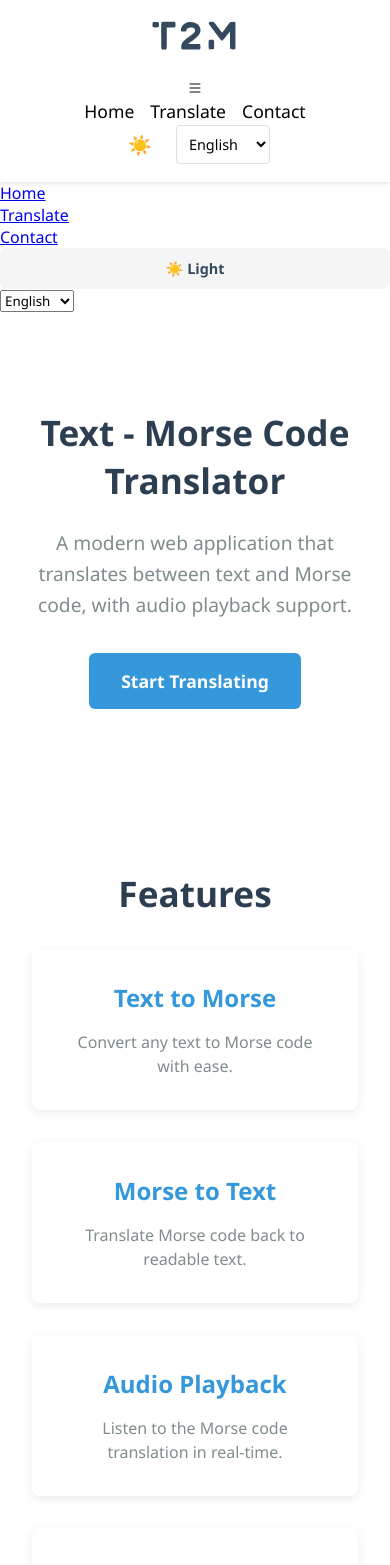
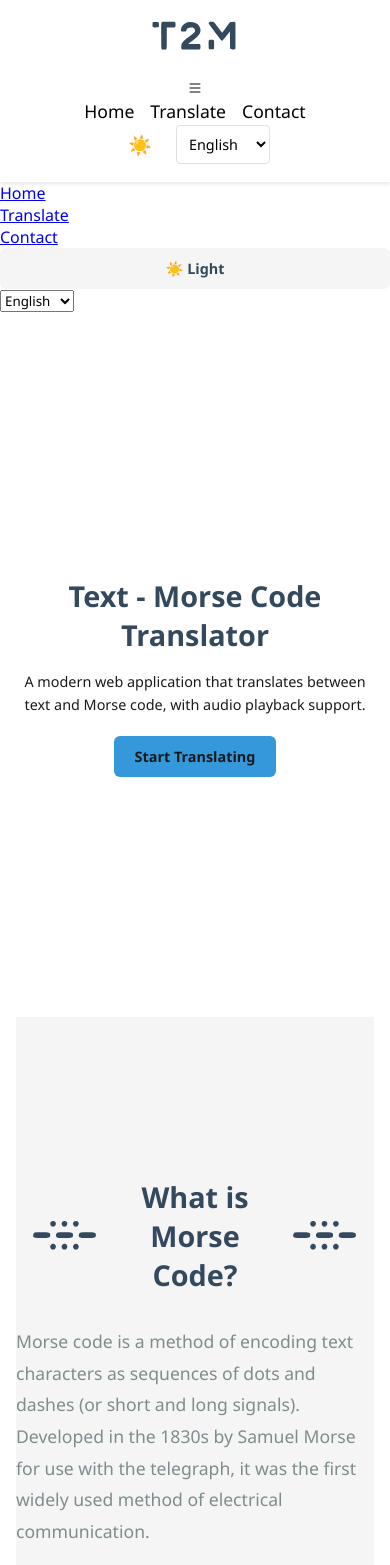
Before and after one commit to y1hy11/T2M---Text-Morse-Code-Translator, a React (Vite) app: page / in a window 390 px wide. Shown: the top 1565 px of the page. Built offline with nearby package versions, Linux system fonts and the light colour scheme.

Commit message:
Enhance Home page with internationalization support and refactor styles for improved responsiveness

```diff
--- a/src/pages/Home.jsx
+++ b/src/pages/Home.jsx
@@ -1,40 +1,22 @@
 import { Link } from 'react-router-dom';
-import '../styles/pages/Home.css';
+import { useTranslation } from 'react-i18next';
+import InfoSection from '../components/InfoSection';
 
 const Home = () => {
+  const { t } = useTranslation();
+
   return (
     <div className="home-container">
       <section className="hero-section">
-        <h1>Text - Morse Code Translator</h1>
+        <h1>{t('homePage.appTitle')}</h1>
         <p className="hero-description">
-          A modern web application that translates between text and Morse code, with audio playback support.
+          {t('homePage.heroDescription')}
         </p>
         <Link to="/convert" className="cta-button">
-          Start Translating
+          {t('homePage.startTranslating')}
         </Link>
       </section>
-
-      <section className="features-section">
-        <h2>Features</h2>
-        <div className="features-grid">
-          <div className="feature-card">
-            <h3>Text to Morse</h3>
-            <p>Convert any text to Morse code with ease.</p>
-          </div>
-          <div className="feature-card">
-            <h3>Morse to Text</h3>
-            <p>Translate Morse code back to readable text.</p>
-          </div>
-          <div className="feature-card">
-            <h3>Audio Playback</h3>
-            <p>Listen to the Morse code translation in real-time.</p>
-          </div>
-          <div className="feature-card">
-            <h3>Responsive Design</h3>
-            <p>Works flawlessly on both desktop and mobile devices.</p>
-          </div>
-        </div>
-      </section>
+      <InfoSection />
     </div>
   );
 };
--- a/src/styles/pages/Home.css
+++ b/src/styles/pages/Home.css
@@ -1,4 +1,3 @@
-/* src/styles/pages/Home.css */
 .home-container {
   max-width: 1200px;
   margin: 0 auto;
@@ -12,28 +11,36 @@
 
 .hero-section h1 {
   font-size: 2.8rem;
-  color: #2c3e50;
+  color: var(--primary-color);
   margin-bottom: 1.5rem;
 }
 
 .hero-description {
   font-size: 1.2rem;
-  color: #7f8c8d;
+  color: var(--text-light);
   max-width: 700px;
   margin: 0 auto 2rem;
   line-height: 1.6;
 }
 
+.dark-mode .hero-description {
+  color: var(--text-dark);
+}
+
 .cta-button {
   display: inline-block;
   padding: 1rem 2rem;
-  background-color: #3498db;
-  color: white;
+  background-color: var(--secondary-color);
+  color: var(--text-light);
   font-size: 1.1rem;
   font-weight: 600;
   text-decoration: none;
   border-radius: 6px;
   transition: all 0.3s ease;
+}
+
+.dark-mode .cta-button {
+  color: var(--text-dark);
 }
 
 .cta-button:hover {
@@ -42,53 +49,63 @@
   box-shadow: 0 5px 15px rgba(0, 0, 0, 0.1);
 }
 
-.features-section {
-  margin: 4rem 0;
-  text-align: center;
+@media screen and (max-width: 768px) {
+  .home-container {
+    padding: 1.5rem 1rem;
   }
 
-.features-section h2 {
-  font-size: 2.2rem;
-  color: #2c3e50;
-  margin-bottom: 2rem;
+  .hero-section {
+    margin: 12.5rem 0;
   }
 
-.features-grid {
-  display: grid;
-  grid-template-columns: repeat(auto-fit, minmax(250px, 1fr));
-  gap: 2rem;
-  margin: 0 auto;
+  .hero-section h1 {
+    font-size: 2.2rem;
+    margin-bottom: 1.2rem;
   }
 
-.feature-card {
-  padding: 2rem;
-  background-color: white;
-  border-radius: 8px;
-  box-shadow: 0 3px 10px rgba(0, 0, 0, 0.08);
-  transition: transform 0.3s ease;
+  .hero-description {
+    font-size: 1rem;
+    max-width: 100%;
+    margin-bottom: 1.5rem;
   }
 
-.feature-card:hover {
-  transform: translateY(-5px);
+  .cta-button {
+    padding: 0.8rem 1.5rem;
+    font-size: 1rem;
   }
 
-.feature-card h3 {
-  font-size: 1.5rem;
-  color: #3498db;
-  margin-bottom: 1rem;
-}
-
-.feature-card p {
-  color: #7f8c8d;
-  line-height: 1.5;
-}
-
-@media (max-width: 768px) {
-  .hero-section h1 {
-    font-size: 2.2rem;
+  .cta-button:hover {
+    transform: translateY(-2px);
+    box-shadow: 0 3px 10px rgba(0, 0, 0, 0.1);
   }
 
   .features-grid {
     grid-template-columns: 1fr;
   }
 }
+
+@media screen and (max-width: 480px) {
+  .hero-section {
+    margin: 15rem 0;
+  }
+
+  .hero-section h1 {
+    font-size: 1.8rem;
+    margin-bottom: 1rem;
+  }
+
+  .hero-description {
+    font-size: 0.9rem;
+    margin-bottom: 1.2rem;
+  }
+
+  .cta-button {
+    padding: 0.7rem 1.3rem;
+    font-size: 0.9rem;
+  }
+
+  .cta-button:hover {
+    transform: translateY(-1px);
+    box-shadow: 0 2px 8px rgba(0, 0, 0, 0.1);
+  }
+}
```
Lines whose indentation alone changed are shown as unchanged.
